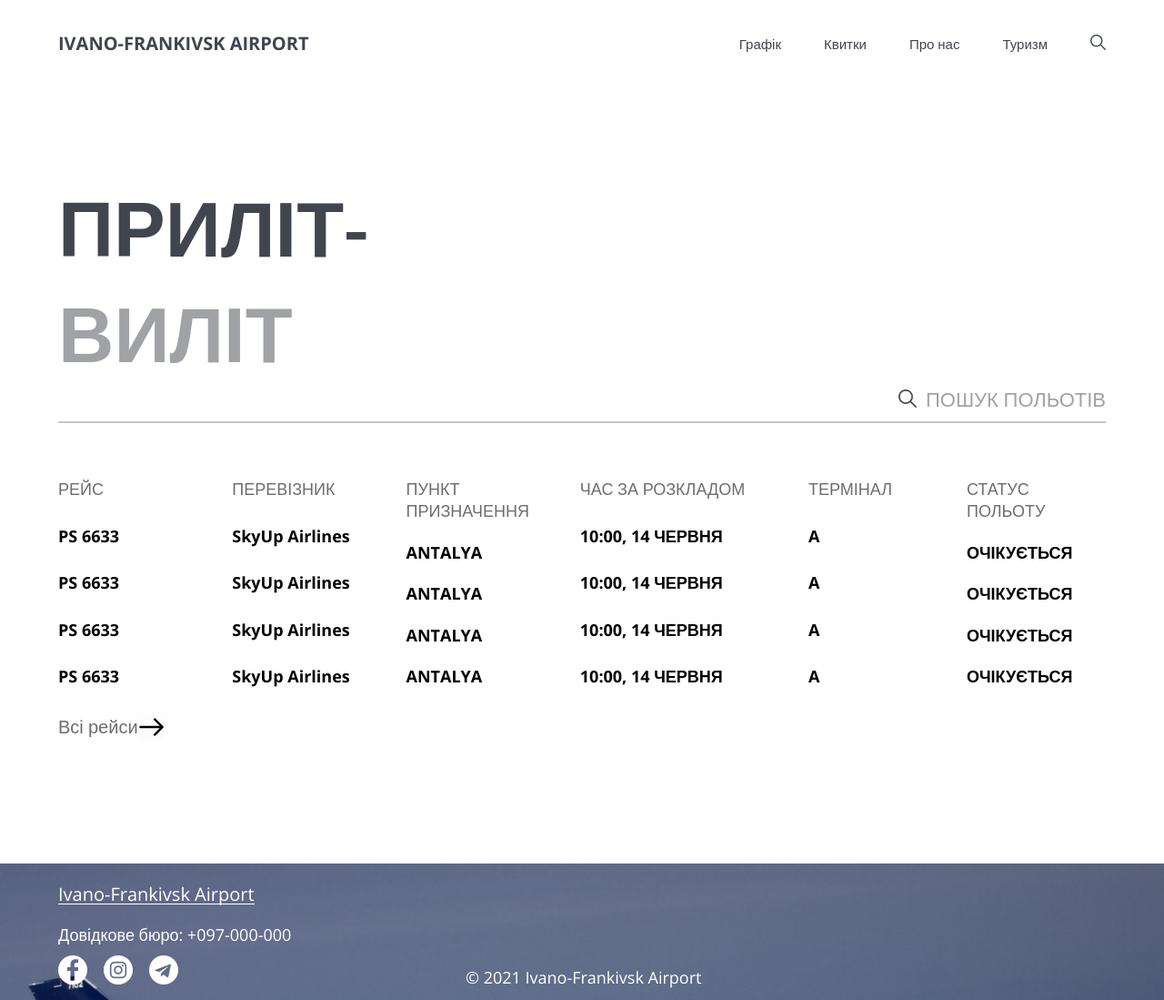
After one commit to NazarTymiv/airportIF, a PHP site: page /Airport/flight.html in a window 1280 px wide. The commit adds this page. Shown: the whole page at 91% size. Run offline with PHP 8.4, Linux system fonts and the light colour scheme.

Commit message:
Made flight page

```diff
--- a/css/style.css
+++ b/css/style.css
@@ -669,9 +669,10 @@ img{
     flex-direction: column;
     justify-content: flex-end;
     width: 100%;
-    height: 300px;
+    height: 400px;
 }
 .headline-title{
+    width: 500px;
     color: #41454D;
     font-style: normal;
     font-weight: 600;
@@ -771,3 +772,62 @@ background: #C4C4C4;
     width: 100%;
     height: 100%;
 }
+
+/*flight.html*/
+
+.headline-title>span{
+    color: rgba(65, 69, 77, 0.5);
+}
+.flight_arrivals{
+    margin-top: 30px;
+    width: 100%;
+    height: 424px;
+}
+.info_content{
+    display: flex;
+    justify-content: space-between;
+    padding: 0 64px;
+    width: 100%;
+    height: 230px;
+}
+.flight_info{
+    font-weight: bold;
+    font-size: 18px;
+    display: flex;
+    flex-direction: column;
+    justify-content:space-between;
+    width: 200px;
+    color: #000000;
+}
+.flight_info:last-child{
+    padding-left: 40px;
+}
+
+.flight_info:nth-child(5){
+    padding-left: 60px;
+}
+.other_flights{
+    cursor: pointer;
+    font-size: 20px;
+    display: flex;
+    padding: 30px 64px;
+    color: #6D6D6D;
+
+}
+.flight_info>li:first-child{
+    color: #6D6D6D;
+    font-weight: normal;
+}
+.flight_search{
+    padding-bottom: 10px;
+    display: flex;
+    align-items: center;
+    justify-content: flex-end;
+    color: rgba(65, 69, 77, 0.5);
+    font-size: 22px;
+}
+.flight_search>img{
+    margin-right: 10px;
+    width: 20px;
+    height: 20px;
+}
--- /dev/null
+++ b/flight.html
@@ -0,0 +1,104 @@
+<!DOCTYPE html>
+<html>
+	<head>
+		<meta charset="utf-8">
+		<title></title>
+		<link rel="stylesheet" type="text/css" href="css/style.css">
+	</head>
+	<body>
+		<div class="container">
+			<header class="header travel_header">
+    			 <div class="header__topblock">
+                	<div class="header__title">
+                    	<h2 class="header__title-text"><a href="index.html">IVANO-FRANKIVSK AIRPORT</a></h2>
+                    	<img src="img/logo.png" alt="logo" class="header__title-img">
+                	</div>
+
+                	<ul class="header__nav">
+                   	 	<li class="header__nav-item travel__nav-item"><a href="#">Графік</a></li>
+                    	<li class="header__nav-item travel__nav-item"><a href="#">Квитки</a></li>
+                    	<li class="header__nav-item travel__nav-item"><a href="aboutus.html">Про нас</a></li>
+                    	<li class="header__nav-item travel__nav-item"><a href="#">Туризм</a></li>
+                    	<li class="header__nav-item header__search"><a href="#"><img src="img/loupe2.png" alt="search"></a></li>
+                	</ul>
+            	</div>
+    		</header>
+    		<div class="headline">
+    			<h2 class="headline-title">
+            	    ПРИЛІТ-<span>ВИЛІТ</span>
+           	 	</h2>
+           	 	<div class="flight_search">
+           	 		<img src="img/loupe2.png">
+           	 		<p>ПОШУК ПОЛЬОТІВ</p>
+           	 	</div>
+           		 <div class="line"></div>
+    		</div>
+    		<div class="flight_arrivals">
+    			<div class="info_content">
+    				<ul class="flight_info">
+    					<li>РЕЙС</li>
+    					<li>PS 6633</li>
+    					<li>PS 6633</li>
+    					<li>PS 6633</li>
+    					<li>PS 6633</li>
+    				</ul>
+    				<ul class="flight_info">
+    					<li>ПЕРЕВІЗНИК</li>
+    					<li>SkyUp Airlines</li>
+    					<li>SkyUp Airlines</li>
+    					<li>SkyUp Airlines</li>
+    					<li>SkyUp Airlines</li>
+    				</ul>
+    				<ul class="flight_info">
+    					<li>ПУНКТ ПРИЗНАЧЕННЯ</li>
+    					<li>ANTALYA</li>
+    					<li>ANTALYA</li>
+    					<li>ANTALYA</li>
+    					<li>ANTALYA</li>
+    				</ul>
+    				<ul class="flight_info">
+    					<li>ЧАС ЗА РОЗКЛАДОМ</li>
+    					<li>10:00, 14 ЧЕРВНЯ</li>
+    					<li>10:00, 14 ЧЕРВНЯ</li>
+    					<li>10:00, 14 ЧЕРВНЯ</li>
+    					<li>10:00, 14 ЧЕРВНЯ</li>
+    				</ul>
+    				<ul class="flight_info">
+    					<li>ТЕРМІНАЛ</li>
+    					<li>A</li>
+    					<li>A</li>
+    					<li>A</li>
+    					<li>A</li>
+    				</ul>
+    				<ul class="flight_info">
+    					<li>СТАТУС ПОЛЬОТУ</li>
+    					<li>ОЧІКУЄТЬСЯ</li>
+    					<li>ОЧІКУЄТЬСЯ</li>
+    					<li>ОЧІКУЄТЬСЯ</li>
+    					<li>ОЧІКУЄТЬСЯ</li>
+    				</ul>
+    			</div>
+    			<div class="other_flights">
+    				<p>Всі рейси</p>
+    				<img src="img/arrow__right.png">
+    			</div>
+    		</div>
+    		<div class="footer">
+            <div class="footer__contact">
+                <h2 class="footer__contact-title">
+                    Ivano-Frankivsk Airport
+                </h2>
+                <p class="footer__contact-numberphone">
+                    Довідкове бюро: +097-000-000
+                </p>
+                <div class="footer__nets">
+                    <a href="#"><img src="img/facebook.png" alt="facebook" class="footer__nets-item"></a>
+                    <a href="#"><img src="img/instagram.png" alt="instagram" class="footer__nets-item"></a>
+                    <a href="#"><img src="img/telegram.png" alt="telegram" class="footer__nets-item"></a>
+                </div>
+                <p class="footer__copyright">© 2021 Ivano-Frankivsk Airport</p>
+            </div>
+        </div>
+		</div>
+	</body>
+</html>
```
